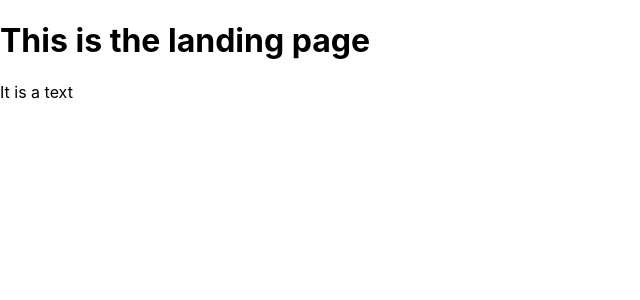
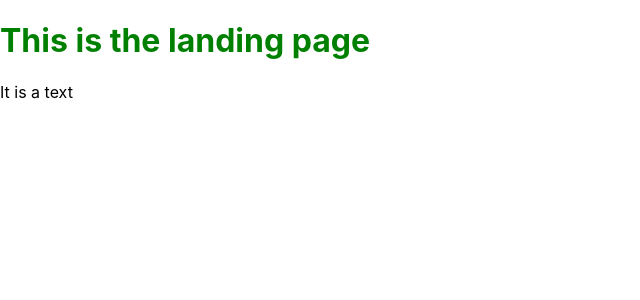
Before and after one commit to meekg33k/sca-code-queens, a React (Create React App) app: page / in a window 1280 px wide. Shown: the top 300 px of the page, without its empty margins (0-640 px from the left). Built offline with nearby package versions, Linux system fonts and the light colour scheme.

Commit message:
Apply dynamic styles to Header component

```diff
--- a/src/components/Header/index.js
+++ b/src/components/Header/index.js
@@ -3,15 +3,15 @@ import React from "react";
 const Header = ({heading, color, size}) => {
     if (size === 3) {
         return(
-            <h3 className='heading' color={color}>{heading}</h3>
+            <h3 className='heading' style = {{ color: color }}>{heading}</h3>
         )
     }else if (size === 2) {
         return(
-            <h2 className='heading' color={color}>{heading}</h2>
+            <h2 className='heading' style = {{ color: color }}>{heading}</h2>
         )
     }else
         return(
-            <h1 className='heading' color={color}>{heading}</h1>
+            <h1 className='heading' style = {{ color: color }}>{heading}</h1>
         )
 }
 
--- a/src/pages/LandingPage/index.js
+++ b/src/pages/LandingPage/index.js
@@ -4,7 +4,7 @@ import Header from "../../components/Header/index";
 export const LandingPage = () => {
 	return (
 		<div className='landingPage'>
-			<Header heading='This is the landing page'/>
+			<Header heading='This is the landing page' color= "green"/>
 		</div>
 
 	)
```
Also changed, not shown: 1 other file (tests, documents, lock files or other folders).
